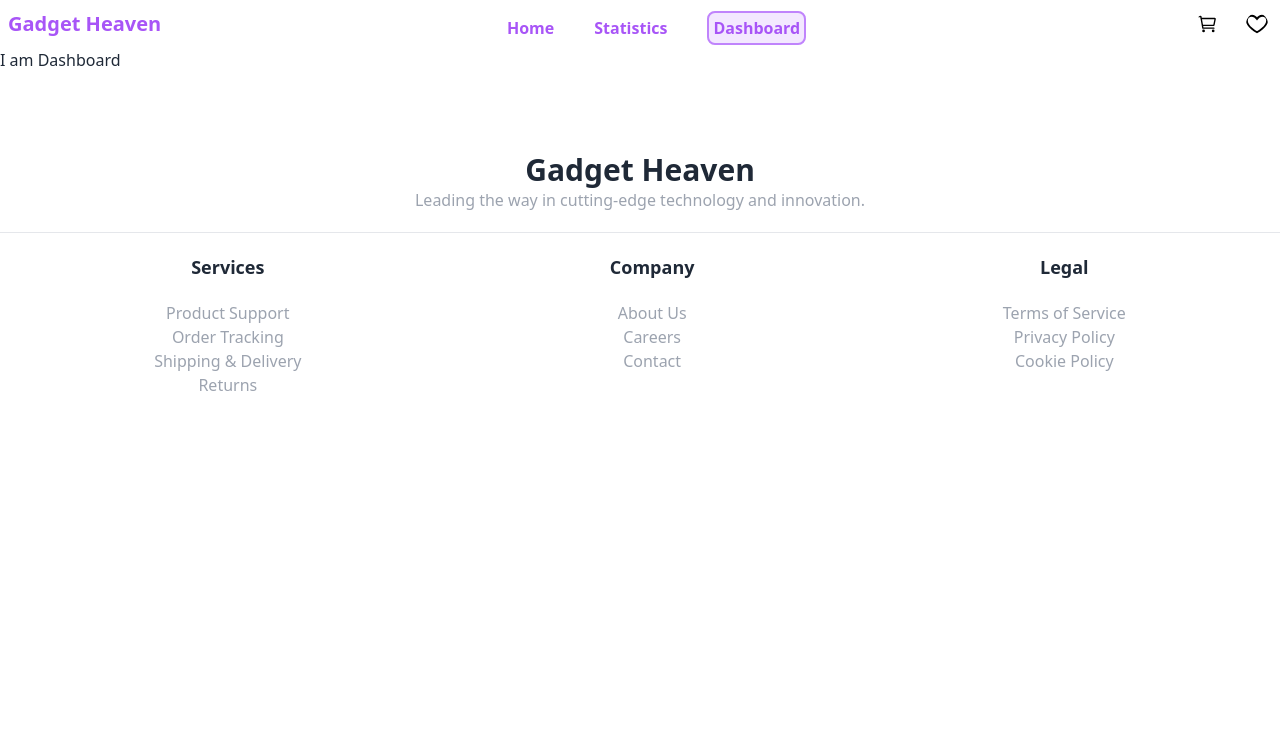
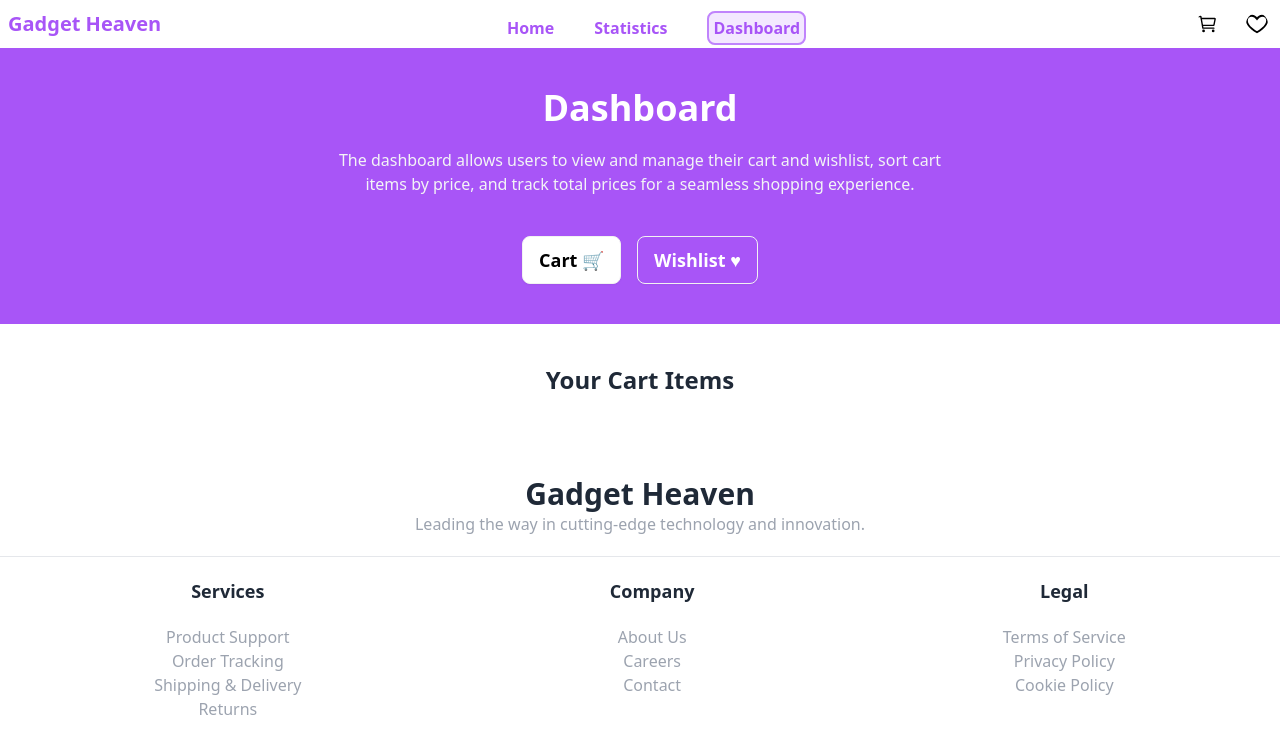
Before and after one commit to programming-hero-web-course-4/b10a8-gadget-heaven-Rasadul-Islam, a React (Vite) app: page /dashboard in a window 1280 px wide. Shown: the top 754 px of the page. Built offline with nearby package versions, Linux system fonts and the light colour scheme.

Commit message:
added dashboard design

```diff
--- a/src/components/Dashboard/Dashboard.jsx
+++ b/src/components/Dashboard/Dashboard.jsx
@@ -1,9 +1,55 @@
-import React from 'react';
+import React, { useState } from 'react';
 
 const Dashboard = () => {
+    const [activeTab, setActiveTab] = useState("Cart"); // State to manage active tab
+
+    const handleTabClick = (tab) => {
+        setActiveTab(tab);
+    };
+
     return (
-        <div>
-            I am Dashboard
+        <div className="">
+            {/* Top Section */}
+            <div className="py-10  text-white text-center bg-purple-500">
+                <h1 className="text-2xl md:text-4xl font-bold">
+                    Dashboard
+                </h1>
+                <p className="w-11/12 md:w-2/3 lg:w-1/2 mx-auto mt-5 text-gray-100">
+                    The dashboard allows users to view and manage their cart and wishlist, sort cart items by price, and track total prices for a seamless shopping experience.
+                </p>
+                {/* Buttons */}
+                <div className="mt-10 flex flex-col sm:flex-row gap-4 justify-center">
+                    <button
+                        onClick={() => handleTabClick("Cart")}
+                        className={`btn bg-transparent font-bold text-lg ${activeTab === "Cart" ? "bg-white text-black" : "text-white"}`}
+                    >
+                        Cart 🛒
+                    </button>
+                    <button
+                        onClick={() => handleTabClick("Wishlist")}
+                        className={`btn bg-transparent font-bold text-lg ${activeTab === "Wishlist" ? "bg-white text-black" : "text-white"}`}
+                    >
+                        Wishlist ♥
+                    </button>
+                </div>
+            </div>
+
+            {/* Display active tab content */}
+            <div className="pt-10">
+                {activeTab === "Cart" ? (
+                    <div>
+                        {/* Cart content goes here */}
+                        <h2 className="text-2xl font-bold text-center">Your Cart Items</h2>
+                        {/* Cart items display */}
+                    </div>
+                ) : (
+                    <div>
+                        {/* Wishlist content goes here */}
+                        <h2 className="text-2xl font-bold text-center">Your Wishlist Items</h2>
+                        {/* Wishlist items display */}
+                    </div>
+                )}
+            </div>
         </div>
     );
 };
```
